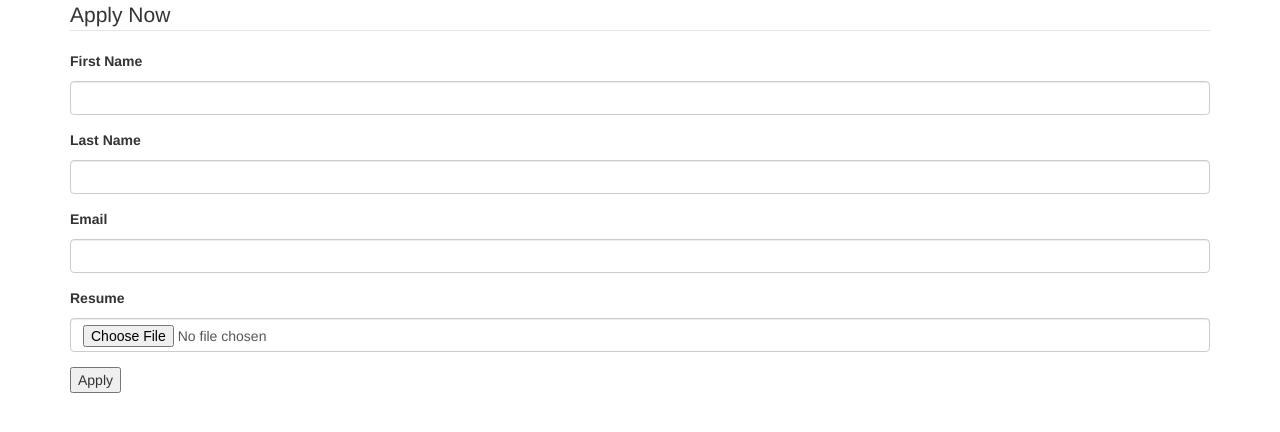
After one commit to cisko3000/job_box, a Flask app: page /apply in a window 1280 px wide. The commit adds this page. Shown: the top 432 px of the page. Run offline with Flask 2, Linux system fonts and the light colour scheme; parts of the project's set-up code (start-up, migrations or seed data) failed here and were passed over; some libraries are stand-ins or nearby versions.

```diff
--- a/app/__init__.py
+++ b/app/__init__.py
@@ -1,7 +1,19 @@
 from flask import Flask, render_template
+from flask_sqlalchemy import SQLAlchemy
+from forms import ApplicationForm
+
+db = SQLAlchemy()
+
 
 def create_app():
 	app = Flask(__name__)
+	app.config['CSRF_SESSION_KEY'] = 'This is our secret key'
+	app.config['SECRET_KEY'] = "cookie_secret_key"
+	app.config['SQLALCHEMY_DATABASE_URI'] = 'sqlite:////tmp/job_box.db'
+
+	from models import Application
+
+	db.init_app(app)
 
 	@app.route('/')
 	def index():
@@ -11,4 +23,15 @@ def create_app():
 	def login():
 		return "LOGIN PAGE"
 
+	@app.route('/apply',methods=['GET','POST'])
+	def apply():
+		form = ApplicationForm()
+		if form.validate_on_submit():
+			new_applicant = Application()
+			form.populate_obj(new_applicant)
+			new_applicant.resume = ''
+			db.session.add(new_applicant)
+			db.session.commit()
+			return "Thanks for applying!"
+		return render_template('application.html', form=form)
 	return app
--- /dev/null
+++ b/app/forms.py
@@ -0,0 +1,11 @@
+from flask.ext.wtf import Form
+from wtforms.fields import TextField, TextAreaField, FileField, SubmitField
+from wtforms.validators import Required
+
+class ApplicationForm(Form):
+	first_name = TextField("First Name")
+	last_name = TextField("Last Name")
+	email = TextField("Email", [Required()])
+	resume = FileField("Resume")
+
+	submit = SubmitField("Apply")
--- /dev/null
+++ b/app/templates/application.html
@@ -0,0 +1,40 @@
+{% extends "base.html" %}
+
+{% macro render_field(field) %}
+<div class="form-group">
+	<label for={{field.name }} >{{ field.label }}</label>
+		{{ field(class="form-control") }}
+</div>
+{% endmacro%}
+
+
+
+
+{% block content %}
+
+<div class="container">
+	<div class="row">
+
+		<div class="col-sm-12">
+			<legend>Apply Now</legend>
+			<form method="POST" action="{{ url_for('apply') }}">
+				{{ form.csrf_token }}
+				{{ render_field(form.first_name) }}
+				{{ render_field(form.last_name) }}
+				{{ render_field(form.email) }}
+				{{ render_field(form.resume) }}
+
+				{{ form.submit() }}
+			</form>
+
+		</div>
+
+
+
+
+	</div>
+
+</div>
+
+
+{% endblock %}
--- a/app/templates/index.html
+++ b/app/templates/index.html
@@ -5,8 +5,8 @@
 <div class="container">
 	<div class="jumbotron">
 		<h1>Job Box</h1>
-		<a class="btn btn-default">Apply Now</a>
-		<a class="btn btn-default" href="{{ url_for('login') }}"  >Login</a>
+		<a class="btn btn-default" href="{{ url_for('apply') }}">Apply Now</a>
+		<a class="btn btn-default" href="{{ url_for('login') }}">Login</a>
 	</div>
 </div>
 
```
Also changed, not shown: app/models.py (added, +8 -0 lines).
